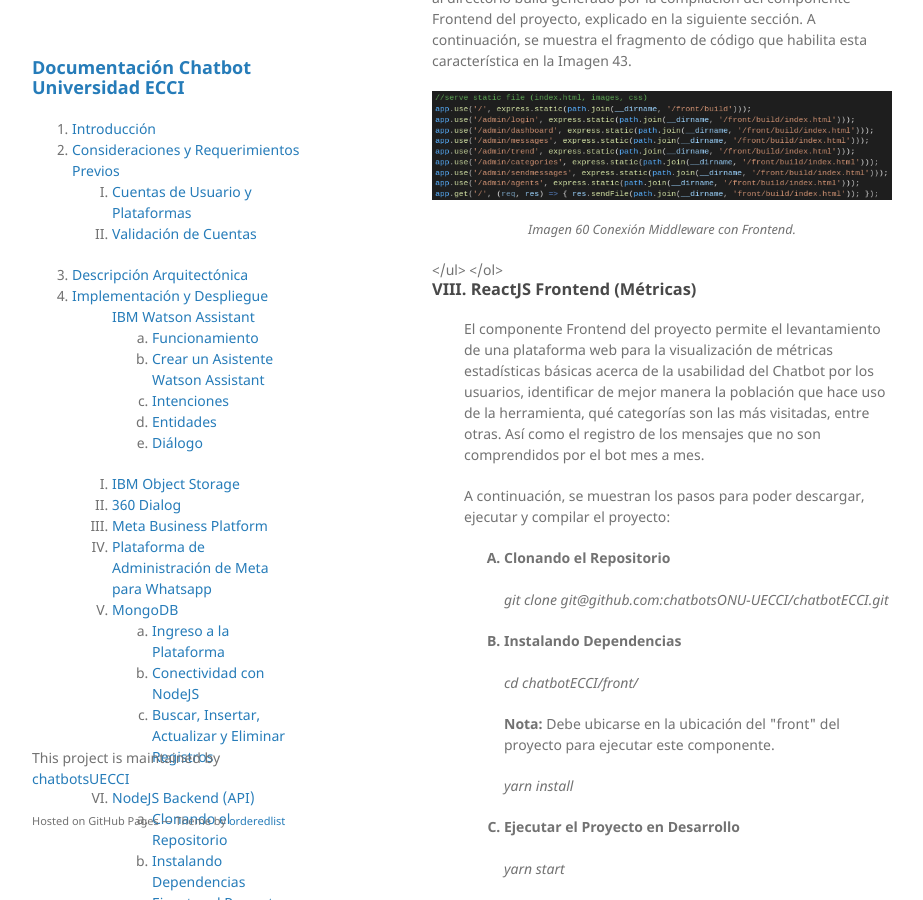
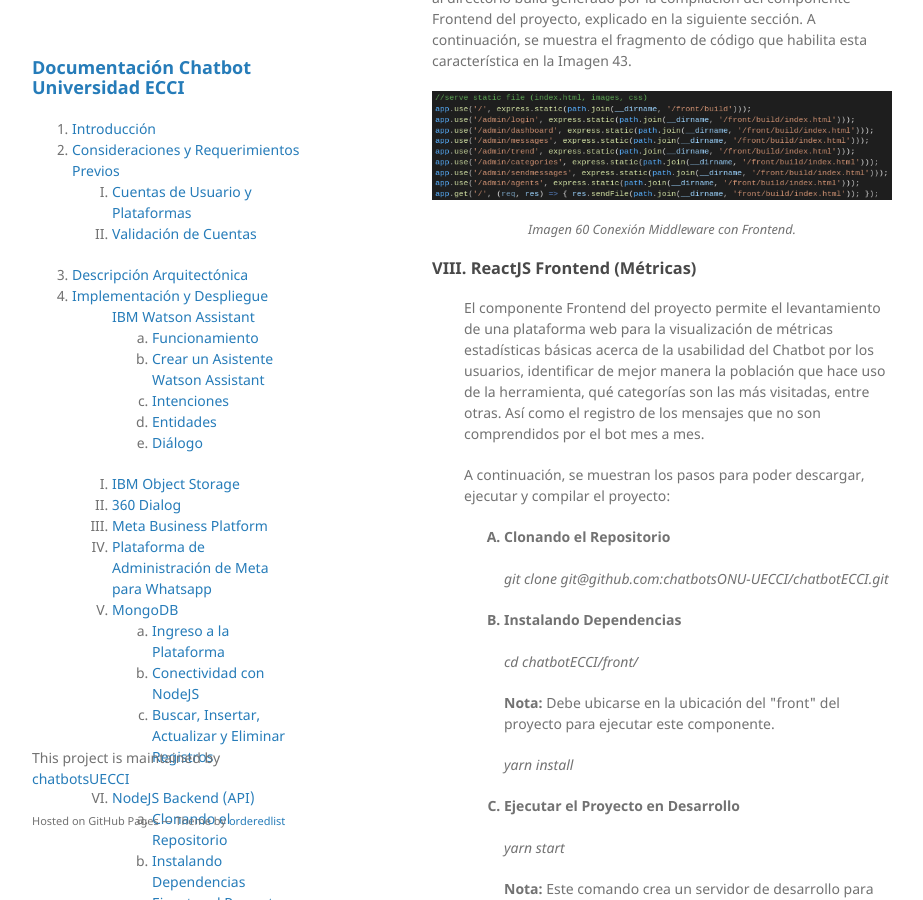
Before and after one commit to chatbotsUECCI/chatbot_ecci_documentation, a Jekyll site: the page built from Chapters/chapter04_implementacion_despliegue.md, in a window 1280 px wide and 900 px high, scrolled down 35272 px. Shown: the whole window, without its empty margins (178-1101 px from the left). Built offline with Jekyll 4.4.1, drawn with Linux system fonts in a browser that asks for light colours; our own code applies the rules of GitHub Pages for plain Markdown files.

Commit message:
Update chapter04_implementacion_despliegue.md

```diff
--- a/Chapters/chapter04_implementacion_despliegue.md
+++ b/Chapters/chapter04_implementacion_despliegue.md
@@ -600,8 +600,6 @@ src="/chatbot_ecci_documentation/Img/EstructuradeArchivos.png" alt="Estructura d
         <p style="text-align:center"><image
         src="/chatbot_ecci_documentation/Img/ConexionMiddlewareFrontend.png" alt="Conexión Middleware con Frontend" align="center" width="700px">
         <p id="imagen60" style="text-align:center;font-size:0.8rem"><i>Imagen 60 Conexión Middleware con Frontend.</i></p>
-    </ul>
-</ol>
 
 <h3 id="reactjs"><b>VIII. ReactJS Frontend (Métricas)</b></h3>
 
@@ -644,4 +642,3 @@ src="/chatbot_ecci_documentation/Img/EstructuradeArchivos.png" alt="Estructura d
 <li><b>package.json</b> Archivo de definición del proyecto, contiene la información necesaria para ejecutar el proyecto.</li>
 </ul>
 </ul>
-</ol>
```
